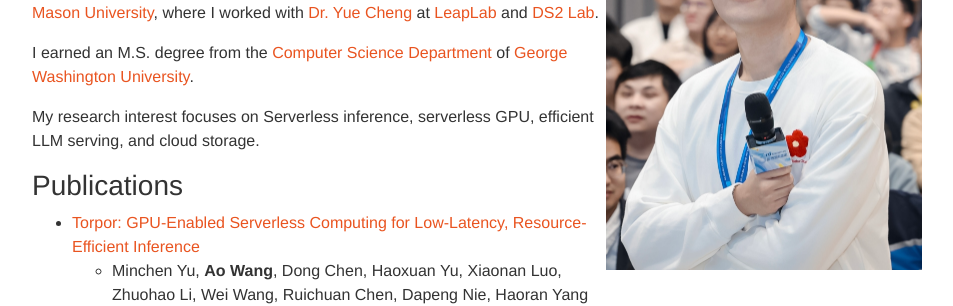
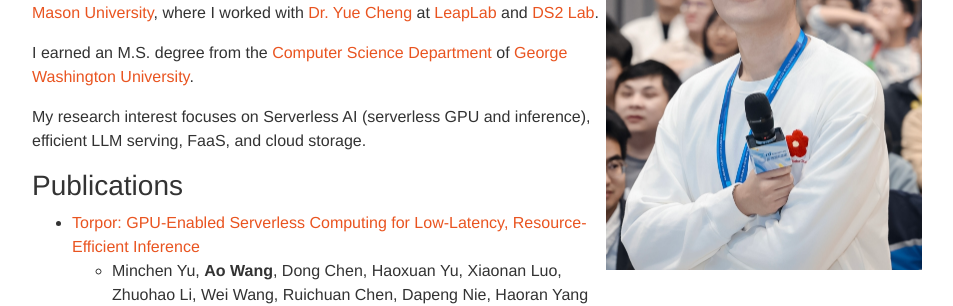
Before and after one commit to wangaoone/wangaoone.github.io, a Jekyll site: the page built from index.md, in a window 1280 px wide. Shown: the part 237-543 px from the top of the page, without its empty margins (163-1116 px from the left). Built offline with Jekyll 4.4.1, drawn with Linux system fonts in a browser that asks for light colours.

Commit message:
Update index.md

```diff
--- a/index.md
+++ b/index.md
@@ -16,7 +16,7 @@ where I worked with [Dr. Yue Cheng](https://tddg.github.io/) at [LeapLab](https:
 
 I earned an M.S. degree from the [Computer Science Department](https://www.cs.seas.gwu.edu/) of [George Washington University](https://www.gwu.edu/).
 
-My research interest focuses on Serverless inference, serverless GPU, efficient LLM serving, and cloud storage.
+My research interest focuses on Serverless AI (serverless GPU and inference), efficient LLM serving, FaaS, and cloud storage.
 
 ### Publications
 - [Torpor: GPU-Enabled Serverless Computing for Low-Latency, Resource-Efficient Inference](https://arxiv.org/abs/2306.03622)
```
